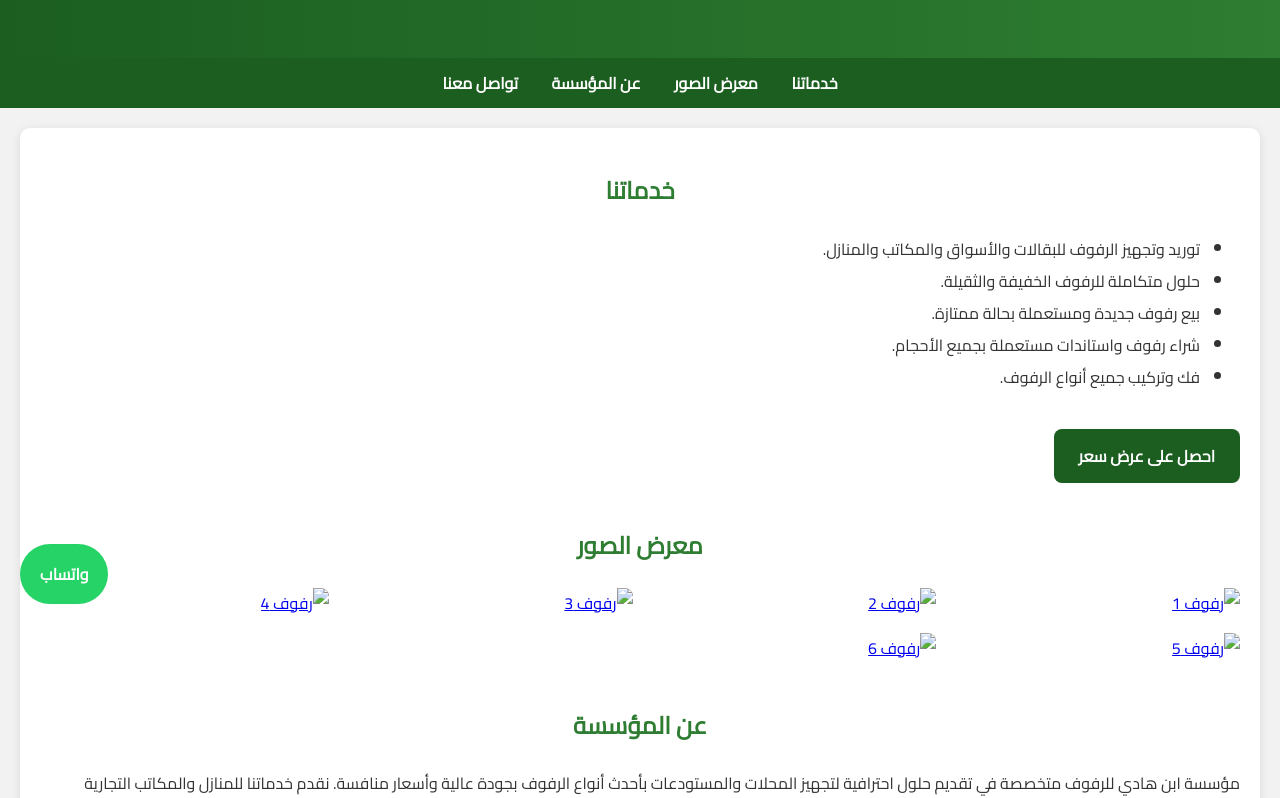
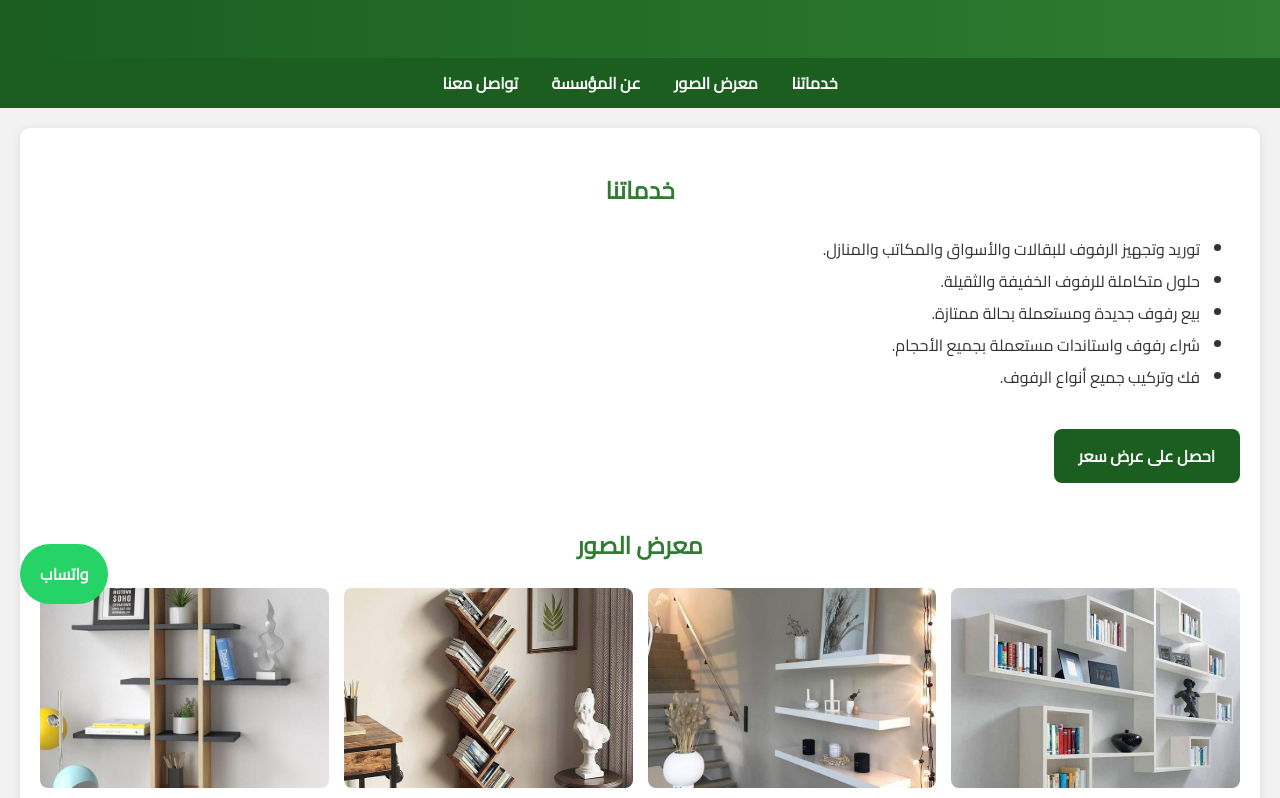
Before and after one commit to Virsx256/rfof-elHady, a plain HTML site: page index.html in a window 1280 px wide. Shown: the part 176-974 px from the top of the page. Drawn offline with nearby package versions, Linux system fonts and the light colour scheme.

Commit message:
Update index.html

```diff
--- a/index.html
+++ b/index.html
@@ -152,23 +152,23 @@
   <section id="gallery">
     <h2>معرض الصور</h2>
     <div class="gallery">
-      <a href="images/raf1.jpg" data-lightbox="raf-gallery" data-title="رفوف 1">
-        <img src="images/raf1.jpg" alt="رفوف 1">
+      <a href="raf1.jpg" data-lightbox="raf-gallery" data-title="رفوف 1">
+        <img src="raf1.jpg" alt="رفوف 1">
       </a>
-      <a href="images/raf2.jpg" data-lightbox="raf-gallery" data-title="رفوف 2">
-        <img src="images/raf2.jpg" alt="رفوف 2">
+      <a href="raf2.jpg" data-lightbox="raf-gallery" data-title="رفوف 2">
+        <img src="raf2.jpg" alt="رفوف 2">
       </a>
-      <a href="images/raf3.jpg" data-lightbox="raf-gallery" data-title="رفوف 3">
-        <img src="images/raf3.jpg" alt="رفوف 3">
+      <a href="raf3.jpg" data-lightbox="raf-gallery" data-title="رفوف 3">
+        <img src="raf3.jpg" alt="رفوف 3">
       </a>
-      <a href="images/raf4.jpg" data-lightbox="raf-gallery" data-title="رفوف 4">
-        <img src="images/raf4.jpg" alt="رفوف 4">
+      <a href="raf4.jpg" data-lightbox="raf-gallery" data-title="رفوف 4">
+        <img src="raf4.jpg" alt="رفوف 4">
       </a>
-      <a href="images/raf5.jpg" data-lightbox="raf-gallery" data-title="رفوف 5">
-        <img src="images/raf5.jpg" alt="رفوف 5">
+      <a href="raf5.jpg" data-lightbox="raf-gallery" data-title="رفوف 5">
+        <img src="raf5.jpg" alt="رفوف 5">
       </a>
-      <a href="images/raf6.jpg" data-lightbox="raf-gallery" data-title="رفوف 6">
-        <img src="images/raf6.jpg" alt="رفوف 6">
+      <a href="raf6.jpg" data-lightbox="raf-gallery" data-title="رفوف 6">
+        <img src="raf6.jpg" alt="رفوف 6">
       </a>
     </div>
   </section>
```
